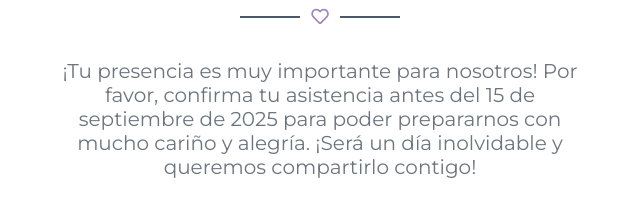
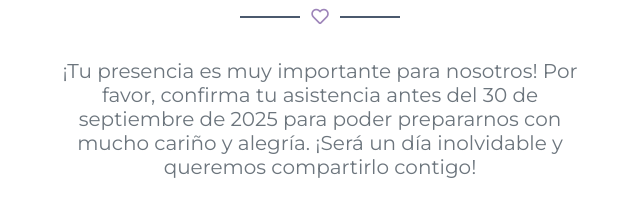
Before and after one commit to InvitaLive-digital/yanett-ambrosio, a plain HTML site: page inicio.html in a window 1280 px wide. Shown: the part 5782-5982 px from the top of the page, 320-960 px from the left. Drawn offline with nearby package versions, Linux system fonts and the light colour scheme.

Commit message:
actualzar fecha

```diff
--- a/inicio.html
+++ b/inicio.html
@@ -565,7 +565,7 @@
             <div class="row justify-content-center animate-on-scroll">
                 <div class="col-md-6 text-center">
                     <h5 class="font-weight-normal text-muted">¡Tu presencia es muy importante para nosotros!
-                        Por favor, confirma tu asistencia antes del 15 de septiembre de 2025 para poder prepararnos con
+                        Por favor, confirma tu asistencia antes del 30 de septiembre de 2025 para poder prepararnos con
                         mucho cariño y alegría.
                         ¡Será un día inolvidable y queremos compartirlo contigo!
                     </h5>
```
